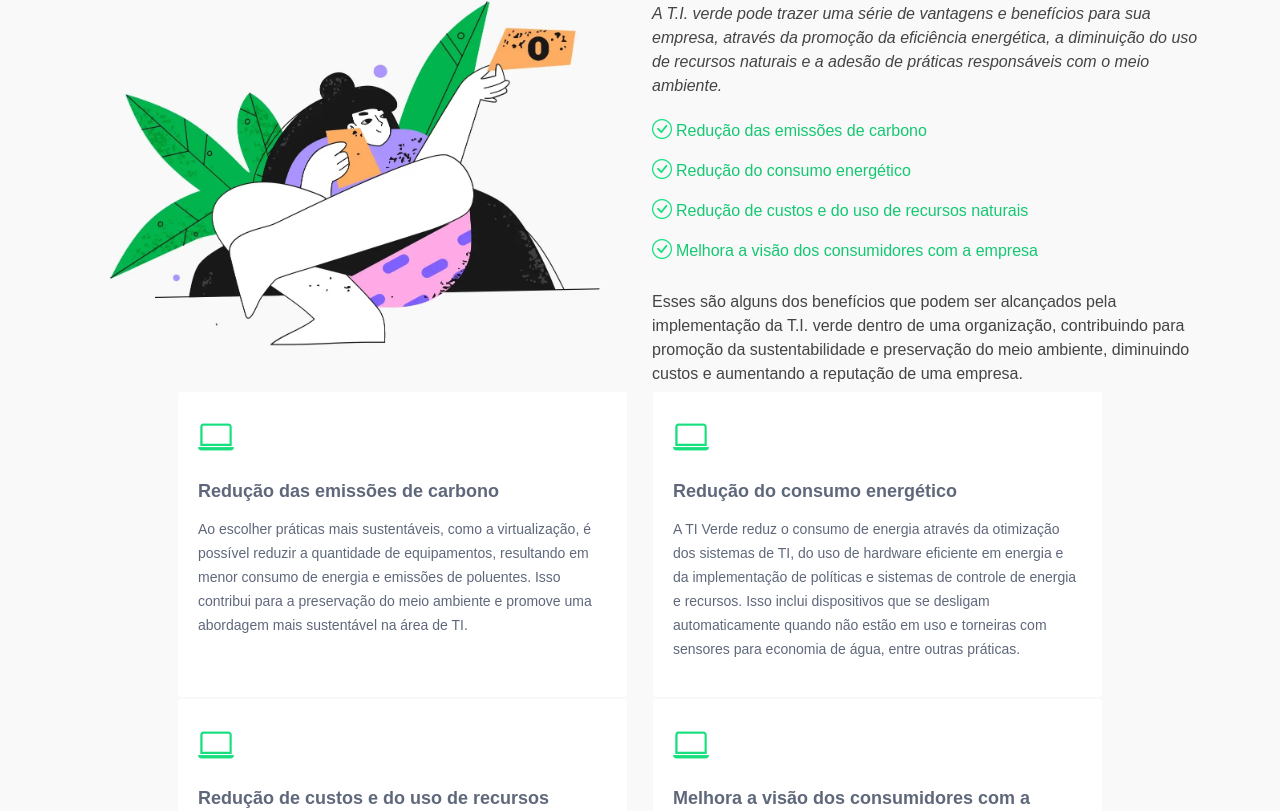
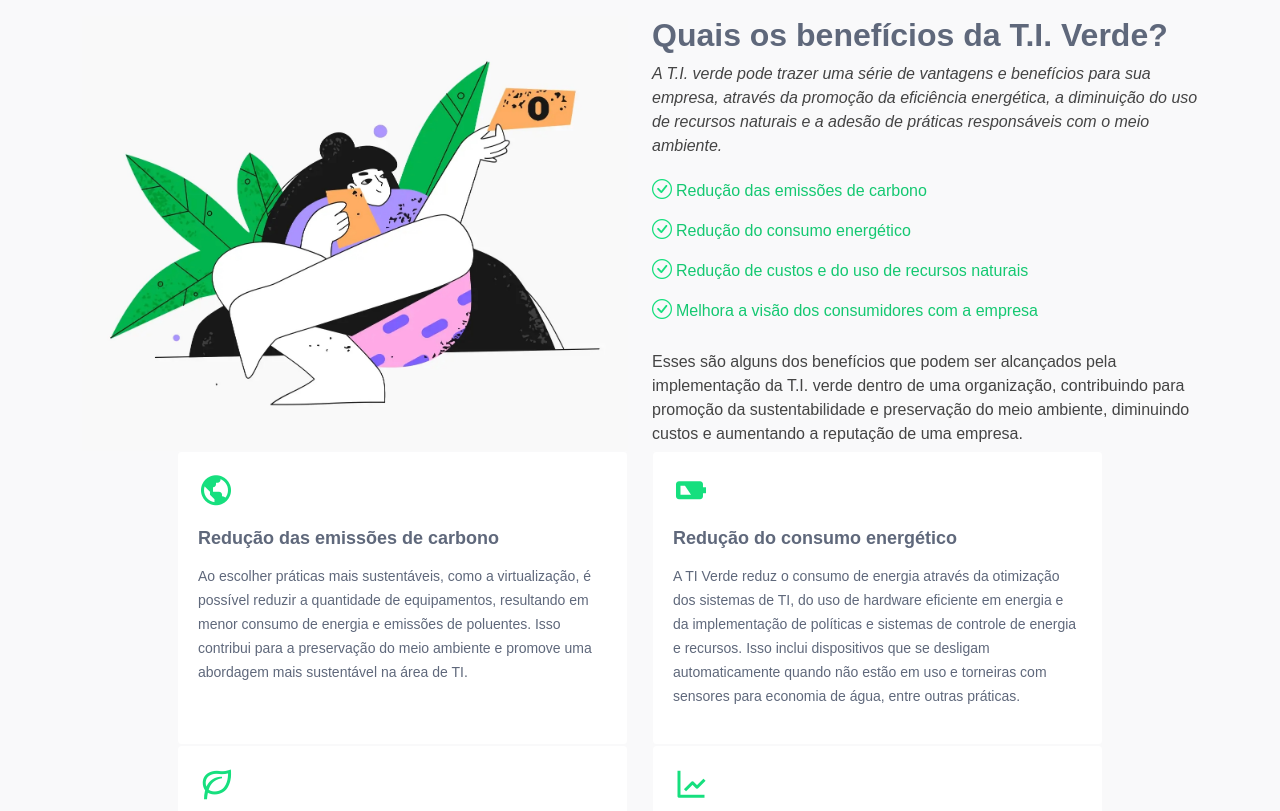
Before and after one commit to IsaacLouzeiro/faverti, a Vue app: page / in a window 1280 px wide. Shown: the part 744-1555 px from the top of the page. Built offline with nearby package versions, Linux system fonts and the light colour scheme.

Commit message:
componentizando os topicos de informacoes

```diff
--- /dev/null
+++ b/src/components/BenefitsItGreenSection.vue
@@ -0,0 +1,156 @@
+<script setup>
+  let mainTitle = "Quais os benefícios da T.I. Verde?"
+  let mainParagraph = "A T.I. verde pode trazer uma série de vantagens e benefícios para sua empresa, através da promoção da eficiência energética, a diminuição do uso de recursos naturais e a adesão de práticas responsáveis com o meio ambiente."
+  let secondParagraph = "Esses são alguns dos benefícios que podem ser alcançados pela implementação da T.I. verde dentro de uma organização, contribuindo para promoção da sustentabilidade e preservação do meio ambiente, diminuindo custos e aumentando a reputação de uma empresa."
+
+  let items = [
+    {
+      title: "Redução das emissões de carbono",
+      text: "Ao escolher práticas mais sustentáveis, como a virtualização, é possível reduzir a quantidade de equipamentos, resultando em menor consumo de energia e emissões de poluentes. Isso contribui para a preservação do meio ambiente e promove uma abordagem mais sustentável na área de TI.",
+      icon: "bx-world"
+    },
+    {
+      title: "Redução do consumo energético",
+      text: "A TI Verde reduz o consumo de energia através da otimização dos sistemas de TI, do uso de hardware eficiente em energia e da implementação de políticas e sistemas de controle de energia e recursos. Isso inclui dispositivos que se desligam automaticamente quando não estão em uso e torneiras com sensores para economia de água, entre outras práticas.",
+      icon: "bxs-battery-low"
+    },
+    {
+      title: "Redução de custos e do uso de recursos naturais",
+      text: "A implementação de práticas de reciclagem, reutilização e descarte adequados para os eletrônicos, além de práticas que reduzem a necessidades de equipamentos, economia de energia e a optimização dos recursos utilizados contribuem para a redução de custos nas áreas ligadas a T.I.",
+      icon: "bx-leaf"
+    },
+    {
+      title: "Melhora a visão dos consumidores com a empresa",
+      text: "A adoção de práticas sustentáveis em qualquer área de uma organização, demonstra comprometimento com causa socioambientais, o que melhora a imagem de uma empresa no mundo corporativo e com seus clientes.",
+      icon: "bx-line-chart"
+    }
+  ]
+</script>
+
+<template>
+    <!-- ======= Info Section ======= -->
+    <section class="info">
+        <div class="container">
+
+            <div class="row">
+                <div class="col-lg-6">
+                    <img src="../assets/img/infoGirl.jpg" class="img-fluid" alt="">
+                </div>
+                <div class="col-lg-6 pt-4 pt-lg-0 content">
+                    <h3>{{ mainTitle }}</h3>
+                    <p class="fst-italic"> {{ mainParagraph }} </p>
+                    <ul>
+                    <li v-for="item in items" :key="item"><i class="bi bi-check-circle"></i><a href="#benefits-green-it">{{ item.title }}</a></li>
+                    </ul>
+                    <p>
+                    {{ secondParagraph }}
+                    </p>
+                </div>
+            </div>
+
+        </div>
+    </section><!-- End Info Section -->
+
+    <!-- ======= Benefits Green IT Section ======= -->
+    <section id="benefits-green-it" class="benefits-green-it">
+        <div class="container">
+            <div class="row justify-content-center">
+                <div
+                  class="col-lg-5 col-md-6"
+                  v-for="item in items"
+                  :key="item"
+                  >
+                    <div class="icon-box">
+                        <div class="icon"><i class="bx" :class="item.icon"></i></div>
+                        <h4 class="title"><a href="">{{ item.title }}</a></h4>
+                        <p class="description">{{ item.text }}</p>
+                    </div>
+                </div>
+            </div>
+        </div>
+    </section><!-- End Green IT Section -->
+</template>
+
+<style scoped>
+/*--------------------------------------------------------------
+# Green IT
+--------------------------------------------------------------*/
+.benefits-green-it {
+  padding: 0;
+}
+
+.benefits-green-it .icon-box {
+  padding: 20px;
+  color: #5f687b;
+  background: #fff;
+  border-radius: 4px;
+  border: 1px solid #f9f9fa;
+  transition: 0.3s;
+  height: 100%;
+}
+
+.benefits-green-it .icon {
+  margin: 0 0 15px 0;
+}
+
+.benefits-green-it .icon i {
+  color: #16df7e;
+  font-size: 36px;
+}
+
+.benefits-green-it .title {
+  font-weight: 600;
+  margin-bottom: 15px;
+  font-size: 18px;
+}
+
+.benefits-green-it .title a {
+  color: #5f687b;
+  transition: 0.3s;
+}
+
+.benefits-green-it .icon-box:hover {
+  border-color: #fff;
+}
+
+.benefits-green-it .icon-box:hover .title a {
+  color: #16df7e;
+}
+
+.benefits-green-it .description {
+  line-height: 24px;
+  font-size: 14px;
+}
+
+/*--------------------------------------------------------------
+# info
+--------------------------------------------------------------*/
+.info {
+  padding-bottom: 0;
+}
+
+.info .content h3 {
+  font-weight: 700;
+  font-size: 32px;
+  color: #5f687b;
+}
+
+.info .content ul {
+  list-style: none;
+  padding: 0;
+}
+
+.info .content ul li {
+  padding-bottom: 10px;
+}
+
+.info .content ul i {
+  font-size: 20px;
+  padding-right: 4px;
+  color: #16df7e;
+}
+
+.info .content p:last-child {
+  margin-bottom: 0;
+}
+</style>
--- a/src/components/InfoSection.vue
+++ b/src/components/InfoSection.vue
@@ -1,152 +1,14 @@
 <script setup>
-  let mainTitle = "Quais os benefícios da T.I. Verde?"
-  let mainParagraph = "A T.I. verde pode trazer uma série de vantagens e benefícios para sua empresa, através da promoção da eficiência energética, a diminuição do uso de recursos naturais e a adesão de práticas responsáveis com o meio ambiente."
-  let secondParagraph = "Esses são alguns dos benefícios que podem ser alcançados pela implementação da T.I. verde dentro de uma organização, contribuindo para promoção da sustentabilidade e preservação do meio ambiente, diminuindo custos e aumentando a reputação de uma empresa."
-
-  let items = [
-    {
-      title: "Redução das emissões de carbono",
-      text: "Ao escolher práticas mais sustentáveis, como a virtualização, é possível reduzir a quantidade de equipamentos, resultando em menor consumo de energia e emissões de poluentes. Isso contribui para a preservação do meio ambiente e promove uma abordagem mais sustentável na área de TI."
-    },
-    {
-      title: "Redução do consumo energético",
-      text: "A TI Verde reduz o consumo de energia através da otimização dos sistemas de TI, do uso de hardware eficiente em energia e da implementação de políticas e sistemas de controle de energia e recursos. Isso inclui dispositivos que se desligam automaticamente quando não estão em uso e torneiras com sensores para economia de água, entre outras práticas."
-    },
-    {
-      title: "Redução de custos e do uso de recursos naturais",
-      text: "A implementação de práticas de reciclagem, reutilização e descarte adequados para os eletrônicos, além de práticas que reduzem a necessidades de equipamentos, economia de energia e a optimização dos recursos utilizados contribuem para a redução de custos nas áreas ligadas a T.I."
-    },
-    {
-      title: "Melhora a visão dos consumidores com a empresa",
-      text: "A adoção de práticas sustentáveis em qualquer área de uma organização, demonstra comprometimento com causa socioambientais, o que melhora a imagem de uma empresa no mundo corporativo e com seus clientes."
-    }
-  ]
+  import BenefitsItGreenSection from './BenefitsItGreenSection.vue'
 </script>
 
 <template>
     <!-- ======= Info Section ======= -->
     <section id="info" class="info">
-        <div class="container">
-
-            <div class="row">
-                <div class="col-lg-6">
-                    <img src="../assets/img/infoGirl.jpg" class="img-fluid" alt="">
-                </div>
-                <div class="col-lg-6 pt-4 pt-lg-0 content">
-                    <h3>{{ mainTitle }}</h3>
-                    <p class="fst-italic"> {{ mainParagraph }} </p>
-                    <ul>
-                    <li v-for="item in items" :key="item"><i class="bi bi-check-circle"></i><a href="#green-it">{{ item.title }}</a></li>
-                    </ul>
-                    <p>
-                    {{ secondParagraph }}
-                    </p>
-                </div>
-            </div>
-
-        </div>
+      <BenefitsItGreenSection />
     </section><!-- End Info Section -->
-
-    <!-- ======= Green IT Section ======= -->
-    <section id="green-it" class="green-it">
-        <div class="container">
-            <div class="row justify-content-center">
-                <div
-                  class="col-lg-5 col-md-6"
-                  v-for="item in items"
-                  :key="item"
-                  >
-                    <div class="icon-box">
-                        <div class="icon"><i class="bi bi-laptop"></i></div>
-                        <h4 class="title"><a href="">{{ item.title }}</a></h4>
-                        <p class="description">{{ item.text }}</p>
-                    </div>
-                </div>
-            </div>
-        </div>
-    </section><!-- End Green IT Section -->
 </template>
 
 <style scoped>
-/*--------------------------------------------------------------
-# Green IT
---------------------------------------------------------------*/
-.green-it {
-  padding: 0;
-}
 
-.green-it .icon-box {
-  padding: 20px;
-  color: #5f687b;
-  background: #fff;
-  border-radius: 4px;
-  border: 1px solid #f9f9fa;
-  transition: 0.3s;
-  height: 100%;
-}
-
-.green-it .icon {
-  margin: 0 0 15px 0;
-}
-
-.green-it .icon i {
-  color: #16df7e;
-  font-size: 36px;
-}
-
-.green-it .title {
-  font-weight: 600;
-  margin-bottom: 15px;
-  font-size: 18px;
-}
-
-.green-it .title a {
-  color: #5f687b;
-  transition: 0.3s;
-}
-
-.green-it .icon-box:hover {
-  border-color: #fff;
-}
-
-.green-it .icon-box:hover .title a {
-  color: #16df7e;
-}
-
-.green-it .description {
-  line-height: 24px;
-  font-size: 14px;
-}
-
-/*--------------------------------------------------------------
-# info
---------------------------------------------------------------*/
-.info {
-  padding-bottom: 0;
-}
-
-.info .content h3 {
-  font-weight: 700;
-  font-size: 32px;
-  color: #5f687b;
-}
-
-.info .content ul {
-  list-style: none;
-  padding: 0;
-}
-
-.info .content ul li {
-  padding-bottom: 10px;
-}
-
-.info .content ul i {
-  font-size: 20px;
-  padding-right: 4px;
-  color: #16df7e;
-}
-
-.info .content p:last-child {
-  margin-bottom: 0;
-}
 </style>
```
